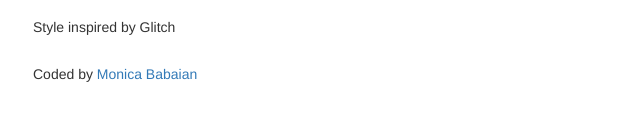
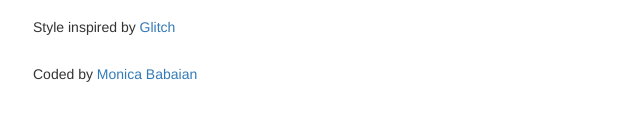
Before and after one commit to mbabaian/url-shortener, a website: page public/index.html in a window 1280 px wide. Shown: the part 231-352 px from the top of the page, 17-657 px from the left. Drawn offline with nearby package versions, Linux system fonts and the light colour scheme.

Commit message:
Add link to Glitch

```diff
--- a/public/index.html
+++ b/public/index.html
@@ -21,7 +21,7 @@
             <br>
             <a class = "btn btn-small" ng-href="/new/{{urlToShorten}}">Shorten URL</a>
         </section>
-        <p>Style inspired by Glitch</p>
+        <p>Style inspired by <a href="http://glitch.com" target="__blank">Glitch</a></p>
         <footer><h5>Coded by <a href="http://mbabaian.surge.sh" target="__blank">Monica Babaian</a></h5></a></footer>
     </body>
 </html>
```
